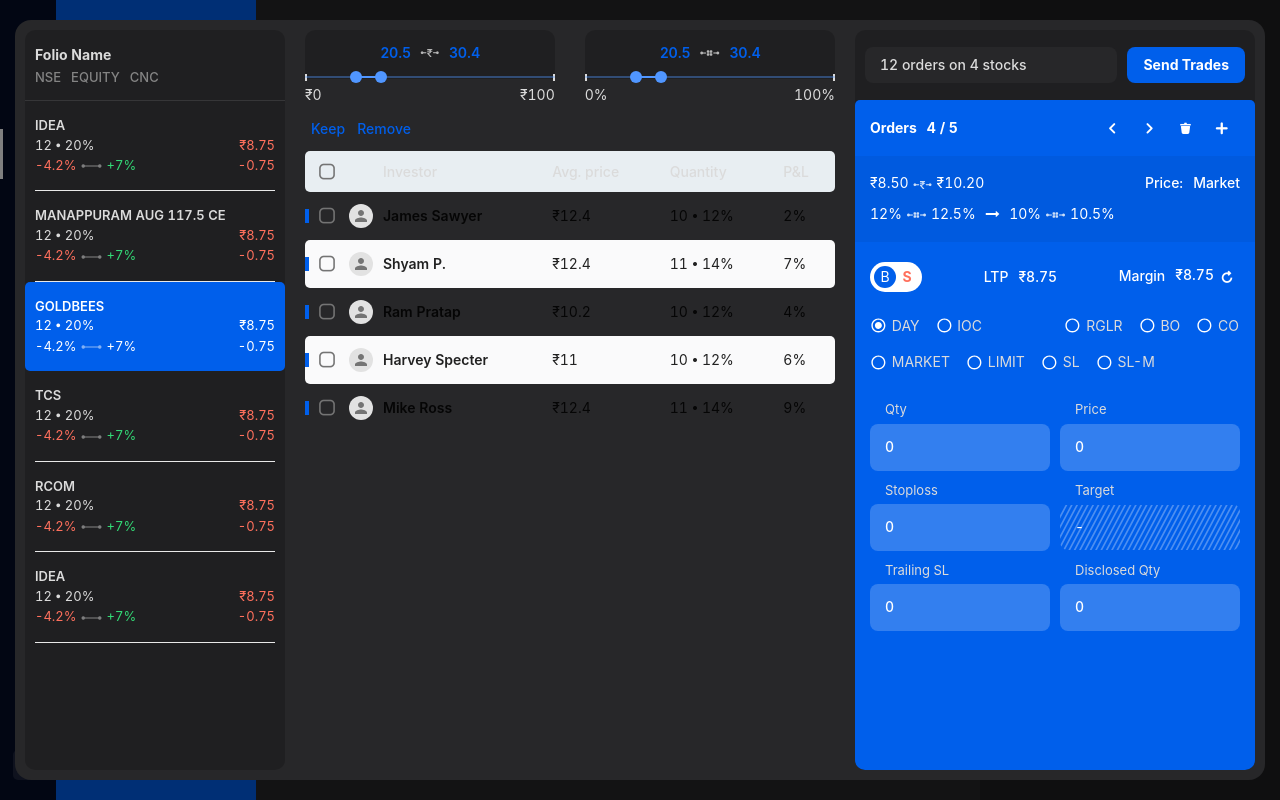
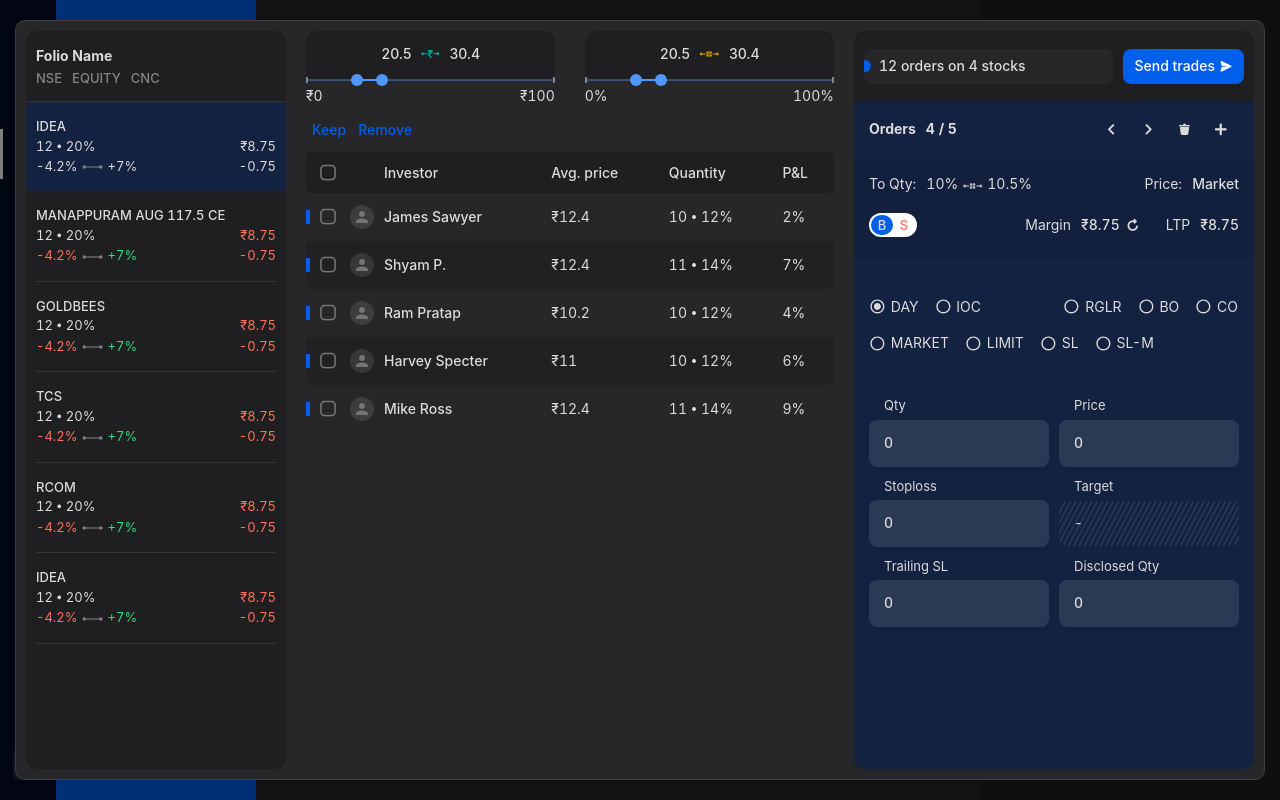
Before and after one commit to piyush31D/advisor-web-app, a React (Create React App) app: page /folio/1/create in a window 1280 px wide. Built offline with nearby package versions, Linux system fonts and the light colour scheme; no server answers.

Commit message:
update create trades modal to follow theme

```diff
--- a/src/pages/folio/create-trades.module.css
+++ b/src/pages/folio/create-trades.module.css
@@ -18,11 +18,12 @@
 .modal {
   width: 1250px;
   background-color: var(--background-primary);
-  border-radius: 16px;
+  border-radius: 10px;
   z-index: 1;
   margin: 20px auto;
   padding: 10px;
   display: flex;
+  border: 1px solid var(--border);
 }
 
 .columnLeft, .columnRight {
@@ -53,7 +54,7 @@
 
 .scripWrap {
   display: flex;
-  flex:1;
+  flex: 1;
   flex-direction: column;
   border-top: 1px solid var(--border);
   overflow-y: auto;
@@ -69,7 +70,7 @@
 }
 
 .scrip:hover {
-  background-color: #FBFBFC;
+  background-color: rgba(255, 255, 255, 0.1);
 }
 
 .scrip * {
@@ -77,17 +78,17 @@
 }
 
 .activeScrip, .activeScrip:hover {
-  background-color: var(--accent);
+  background-color: var(--accent-background);
 }
 
 .divider {
-  border-bottom: 1px solid #e9e9e9;
+  border-bottom: 1px solid var(--border);
   padding-top: 15px;
   display: flex;
 }
 
 .activeScrip * {
-  color: #fff !important;
+  color: var(--text-white) !important;
 }
 
 .activeScrip .divider {
@@ -109,21 +110,24 @@
   flex-direction: column;
   border-radius: 10px;
   border-top-left-radius: 5px;
-  border-top-right-radius:5px ;
+  border-top-right-radius: 5px;
   padding: 10px 15px;
   overflow-y: auto;
   transition: 0.2s;
   -webkit-transition: 0.2s;
   -moz-transition: 0.2s;
 }
-.buyOrder{
-  background-color: var(--accent);
+
+.buyOrder {
+  background-color: var(--accent-background);
 }
-.sellOrder{
+
+.sellOrder {
   background-color: var(--text-red);
 }
+
 .orderWrap * {
-  color: #fff;
+  color: var(--text-white) !important;
   line-height: 1em;
 }
 
@@ -141,27 +145,27 @@
 .orderSummary {
   margin: 10px -15px;
   padding: 20px 15px;
-  background: rgba(0,0,0,0.05);
-  margin-bottom: 20px;
+  background: rgba(0, 0, 0, 0.05);
+  margin-bottom: 25px;
 }
 
 .transactionSwitch {
-  height: 30px;
-  width: 52px;
-  padding: 4px;
-  background-color: #fff;
-  border-radius: 15px;
+  height: 24px;
+  width: 48px;
+  padding: 2px;
+  background-color: rgba(255, 255, 255, 1);
+  border-radius: 12px;
   position: relative;
   display: flex;
   align-items: center;
   cursor: pointer;
-  color: #fff;
+  color: var(--text-white);
 }
 
 .transactionSwitch div {
-  height: 22px;
+  height: 20px;
   width: 22px;
-  border-radius: 11px;
+  border-radius: 10px;
   position: absolute;
   transition: .2s ease-in;
   -webkit-transition: .2s ease-in;
@@ -170,7 +174,7 @@
 }
 
 .transactionSwitch p {
-  font-size: var(--font-regular);
+  font-size: var(--font-medium);
   display: flex;
   flex: 1;
   justify-content: center;
@@ -180,16 +184,19 @@
   -webkit-transition: .2s;
   user-select: none;
   -webkit-user-select: none;
+  font-weight: 500;
+}
+
+.textBlack {
+  color: #000 !important;
+}
+
+.sellActive {
+  color: var(--accent) !important;
 }
 
 .buyActive {
-  color: var(--text-red);
-  font-weight: bold;
-}
-
-.sellActive {
-  color: var(--accent);
-  font-weight: bold;
+  color: var(--text-red) !important;
 }
 
 .radioWrap {
@@ -199,41 +206,55 @@
 }
 
 .inputsWrap {
-  margin-top: 25px;
+  margin-top: 40px;
 }
-.imputCol{
+
+.imputCol {
   display: flex;
   flex-direction: column;
-  flex:1;
+  flex: 1;
 }
+
 .disabledInput {
   border-radius: 8px;
   position: relative;
   background-color: transparent;
   border: 0;
   font-size: var(--font-regular);
-  padding:16px 15px;
-  color:inherit;
-  overflow:hidden;
+  padding: 16px 15px;
+  color: inherit;
+  overflow: hidden;
   max-width: 400px;
 }
-.shadedBck{
+
+.shadedBck {
   font-size: 60px;
-  color:#fff;
-  opacity: .3;
+  color: var(--input-background) !important;
   position: absolute;
-  top:0;
-  left:0;
+  top: 0;
+  left: 0;
   z-index: 0;
 }
 
-.orderCount{
+.orderCount {
   display: flex;
-  flex:1;
-  padding:0 10px 0 15px;
+  flex: 1;
+  padding: 0 10px 0 15px;
   align-items: center;
   border-radius: 8px;
   background-color: var(--background-primary);
   position: relative;
-  margin-right:10px
+  margin-right: 10px
 }
+
+.indicator {
+  position: absolute;
+  top: 50%;
+  margin-top: -6px;
+  left: -0px;
+  height: 12px;
+  width: 7px;
+  border-top-right-radius: 6px;
+  border-bottom-right-radius: 6px;
+  background-color: var(--accent);
+}
--- a/src/pages/folio/create-trades.tsx
+++ b/src/pages/folio/create-trades.tsx
@@ -2,7 +2,6 @@ import React, { useState } from 'react';
 import cx from 'classnames';
 import { withStyles, Theme, createStyles, makeStyles } from '@material-ui/core/styles';
 import Typography from '@material-ui/core/Typography';
-import Button from '@material-ui/core/Button';
 import TextButton from 'src/components/button/text.button';
 import Radio from '@material-ui/core/Radio';
 import RadioGroup from '@material-ui/core/RadioGroup';
@@ -19,9 +18,9 @@ function createData(name: string, active: boolean) {
 }
 
 const scrips = [
-  createData('IDEA', false),
+  createData('IDEA', true),
   createData('MANAPPURAM AUG 117.5 CE', false),
-  createData('GOLDBEES', true),
+  createData('GOLDBEES', false),
   createData('TCS', false),
   createData('RCOM', false),
   createData('IDEA', false),
@@ -29,7 +28,7 @@ const scrips = [
 
 const useStyles = makeStyles({
   semiBold: {
-    fontWeight: 600
+    fontWeight: 500
   },
   bold: {
     fontWeight: 700
@@ -59,7 +58,7 @@ const StyledInput = withStyles(() =>
     input: {
       borderRadius: 8,
       position: 'relative',
-      backgroundColor: 'rgba(255,255,255,0.2)',
+      backgroundColor: 'var(--input-background)',
       border: 0,
       fontSize: 'var(--font-regular)',
       padding: '15px',
@@ -67,8 +66,10 @@ const StyledInput = withStyles(() =>
       color: 'inherit',
       transition: '0.2s',
       '&:focus': {
-        backgroundColor: '#fff',
-        color: 'var(--text-primary)'
+        backgroundColor: 'var(--input-focused-background)',
+      },
+      '&:hover': {
+        backgroundColor: 'var(--input-focused-background)',
       },
     },
   }),
@@ -113,7 +114,7 @@ const CreateTrades: React.FC = () => {
                 <span className="flex space-between">
                   <span>
                     <span className="text-red">-4.2%</span>
-                    <span style={{opacity:.5}} className={cx('pficon-range',styles.rangeIcon)} />
+                    <span style={{ opacity: .5 }} className={cx('pficon-range', styles.rangeIcon)} />
                     <span className="text-green">+7%</span>
                   </span>
                   <span className="text-red">-0.75</span>
@@ -135,7 +136,7 @@ const CreateTrades: React.FC = () => {
                   12 orders on 4 stocks
                 </span>
               </div>
-              <Button variant="contained" color="primary">Send Trades</Button>
+              <TextButton thick size="regular" type="fill-accent" title="Send trades" icon="send"></TextButton>
             </div>
           </div>
           <div className={cx(styles.orderWrap, transactionType === 'BUY' ? styles.buyOrder : styles.sellOrder)}>
@@ -154,18 +155,36 @@ const CreateTrades: React.FC = () => {
               </div>
             </div>
             <div className={styles.orderSummary}>
-              <span className="flex fill space-between">
+              <span className="flex fill space-between padding-bottom">
                 <span>
-                  <span>₹8.50</span>
-                  <span className={cx(styles.rangeIcon, 'pficon-range-price')} />
-                  <span>₹10.20</span>
+                  <span className="margin-right">To Qty:</span>
+                  <span>10%</span>
+                  <span className={cx(styles.rangeIcon, 'pficon-range-quantity')} />
+                  <span>10.5%</span>
                 </span>
-                <span className="semi-bold">
-                  <span className="margin-right">Price:</span>
-                  <span>Market</span>
+                <span>
+                  <span>Price:</span>
+                  <span className="semi-bold margin-left">Market</span>
                 </span>
               </span>
-              <span style={{ paddingTop: 15 }} className="flex fill space-between">
+              <div className="flex space-between cross-center margin-top">
+                <div onClick={() => setTransactionType(transactionType === 'BUY' ? 'SELL' : 'BUY')} className={styles.transactionSwitch}>
+                  <div style={{ transform: transactionType === 'BUY' ? 'translateX(0)' : 'translateX(22px)', backgroundColor: transactionType === 'BUY' ? 'var(--accent)' : 'var(--text-red)' }} />
+                  <p role="button" className={transactionType === 'SELL' ? styles.sellActive : ''}>B</p>
+                  <p role="button" className={transactionType === 'BUY' ? styles.buyActive : ''}>S</p>
+                </div>
+                <span className="flex fill cross-center main-end">
+                  <span>Margin</span>
+                  <span className="semi-bold margin-left">₹8.75</span>
+                  <TextButton type="text-white" size="regular" icon="reload" />
+                </span>
+                <span className="spacer"/>
+                <span className="margin-left">
+                  <span>LTP</span>
+                  <span className="semi-bold margin-left">₹8.75</span>
+                </span>
+              </div>
+              {/* <span style={{ paddingTop: 15 }} className="flex fill space-between">
                 <span>
                   <span>12%</span>
                   <span className={cx(styles.rangeIcon, 'pficon-range-quantity')} />
@@ -175,24 +194,10 @@ const CreateTrades: React.FC = () => {
                   <span className={cx(styles.rangeIcon, 'pficon-range-quantity')} />
                   <span>10.5%</span>
                 </span>
-              </span>
+              </span> */}
+
             </div>
-            <div className="flex space-between cross-center margin-bottom">
-              <div onClick={() => setTransactionType(transactionType === 'BUY' ? 'SELL' : 'BUY')} className={styles.transactionSwitch}>
-                <div style={{ transform: transactionType === 'BUY' ? 'translateX(0)' : 'translateX(22px)', backgroundColor: transactionType === 'BUY' ? 'var(--accent)' : 'var(--text-red)' }} />
-                <p role="button" className={transactionType === 'SELL' ? styles.sellActive : ''}>B</p>
-                <p role="button" className={transactionType === 'BUY' ? styles.buyActive : ''}>S</p>
-              </div>
-              <span className="semi-bold">
-                <span className="margin-right">LTP</span>
-                ₹8.75
-              </span>
-              <span className="semi-bold">
-                <span className="margin-right">Margin</span>
-                <span>₹8.75</span>
-                <TextButton type="text-white" size="regular" icon="reload" />
-              </span>
-            </div>
+
             <div className={styles.radioWrap}>
               <div>
                 <FormControl component="fieldset">
--- a/src/pages/folio/investor-filter.module.css
+++ b/src/pages/folio/investor-filter.module.css
@@ -19,11 +19,11 @@
   background-color: transparent;
   border: 0;
   outline: none;
-  color: var(--accent);
+  color: var(--text-primary);
   padding: 2px 5px;
   line-height: 1;
   border-radius: 3px;
-  font-weight: 600;
+  font-weight: 500;
 }
 
 .rangeInputWrap input:hover, .rangeInputWrap input:focus {
@@ -35,10 +35,14 @@
   padding: 0 5px;
   vertical-align: middle;
   color: var(--text-primary);
-  opacity: .8;
   font-weight: normal;
 }
-
+.rangeIconprice{
+  color:#00aaa4;
+}
+.rangeIconquantity{
+  color:#c99300;
+}
 .noStepper::-webkit-outer-spin-button, .noStepper::-webkit-inner-spin-button {
   -webkit-appearance: none;
   margin: 0;
@@ -54,7 +58,7 @@
 
 .rangeSlider {
   position: absolute;
-  bottom: -18px;
+  bottom: -20px;
   left: 0;
   right: 0;
   z-index: 2;
@@ -84,10 +88,10 @@
 .rangeFrom::before, .rangeTo::before {
   content: '';
   width: 2px;
-  height: 7px;
-  background-color: var(--text-primary);
+  height: 6px;
+  background-color: var(--text-secondary);
   position: absolute;
-  top: -5px;
+  top: -3px;
 }
 
 .rangeTo::before {
--- a/src/pages/folio/investor-filter.tsx
+++ b/src/pages/folio/investor-filter.tsx
@@ -16,6 +16,7 @@ import styles from './investor-filter.module.css';
 const StyledTableCell = withStyles((theme: Theme) =>
   createStyles({
     root: {
+      color:'var(--text-primary)',
       border: 0,
       padding: '14px 10px',
       '&:first-child': {
@@ -28,7 +29,7 @@ const StyledTableCell = withStyles((theme: Theme) =>
       }
     },
     head: {
-      backgroundColor: '#E8EEF2',
+      backgroundColor: 'var(--table-head-background)',
       color: 'var(--text-primary)',
       padding: '10px',
       fontSize: 'var(--font-regular)'
@@ -43,7 +44,7 @@ const StyledTableRow = withStyles((theme: Theme) =>
   createStyles({
     root: {
       '&:nth-of-type(even)': {
-        backgroundColor: '#FAFAFB',
+        backgroundColor:'var(--table-cell-background)',
       },
     },
   }),
@@ -86,7 +87,7 @@ const useStyles = makeStyles({
     width: '1%',
   },
   semiBold: {
-    fontWeight: 600
+    fontWeight: 500
   },
   positionRelative:{
     position: 'relative',
@@ -135,7 +136,7 @@ const RangeSlider: React.FC<{ varient: string }> = ({ varient }) => {
       <div className={styles.rangeSliderWrap}>
         <div className={styles.rangeInputWrap}>
           <input type="number" onChange={handleLeftInputChange} value={value[0]} className={cx(styles.textRight, styles.noStepper)} />
-          <span className={cx(styles.rangeIcon, 'pficon-range-' + varient)} />
+          <span className={cx(styles.rangeIcon, 'pficon-range-' + varient,styles['rangeIcon'+varient])} />
           <input type="number" onChange={handleRightInputChange} value={value[1]} className={styles.noStepper} />
         </div>
         <div className={styles.rangeSlider}>
@@ -204,7 +205,7 @@ const InvestorFilter: React.FC = () => {
                   />
                 </StyledTableCell>
                 <StyledTableCell className={classes.avatarCell}>
-                  <InvestorAvatar style={{ backgroundColor: false ? "#" + ((1 << 24) * Math.random() | 0).toString(16) : '#e2e2e2' }} alt={row.name} />
+                  <InvestorAvatar style={{ backgroundColor: false ? "#" + ((1 << 24) * Math.random() | 0).toString(16) : 'var(--border)' }} alt={row.name} />
                 </StyledTableCell>
                 <StyledTableCell className={classes.semiBold} scope="row">
                   {row.name}
```
